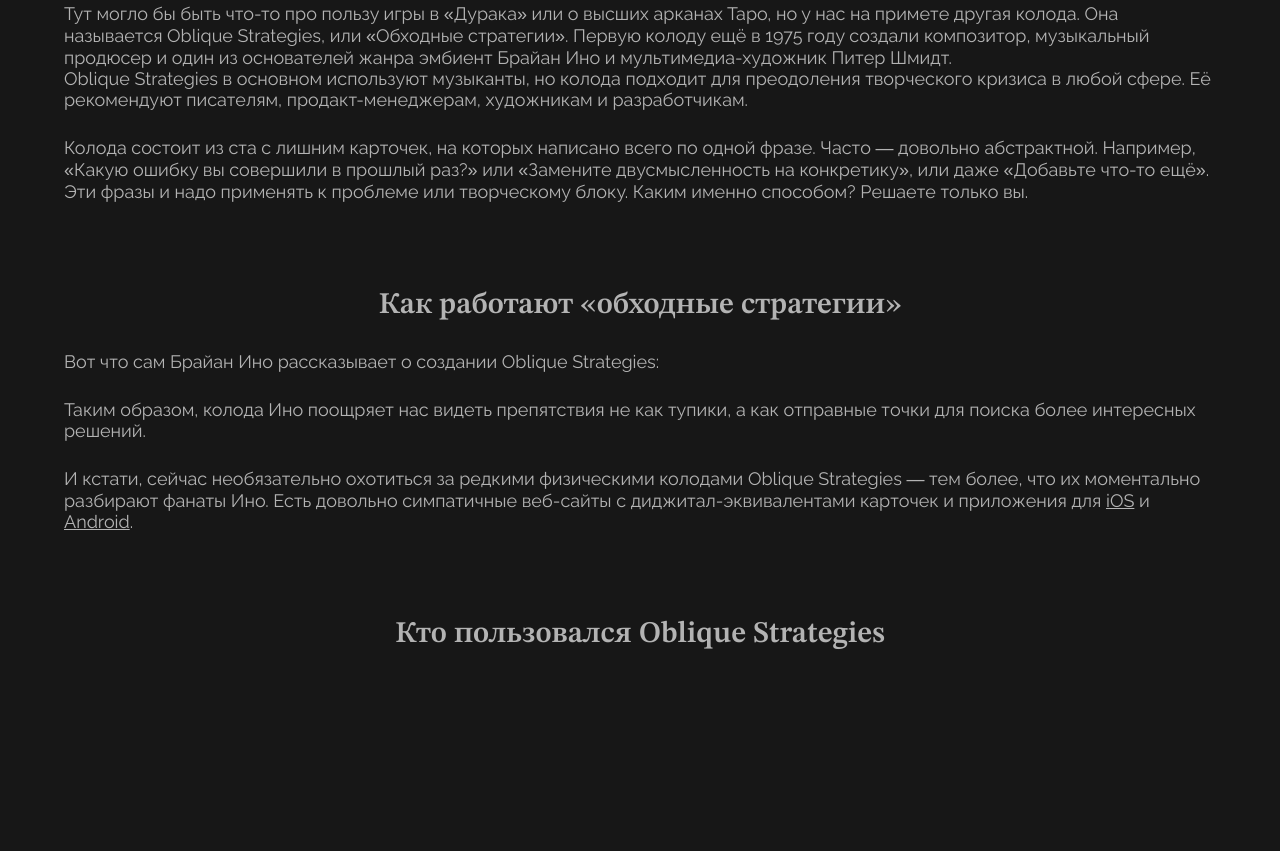
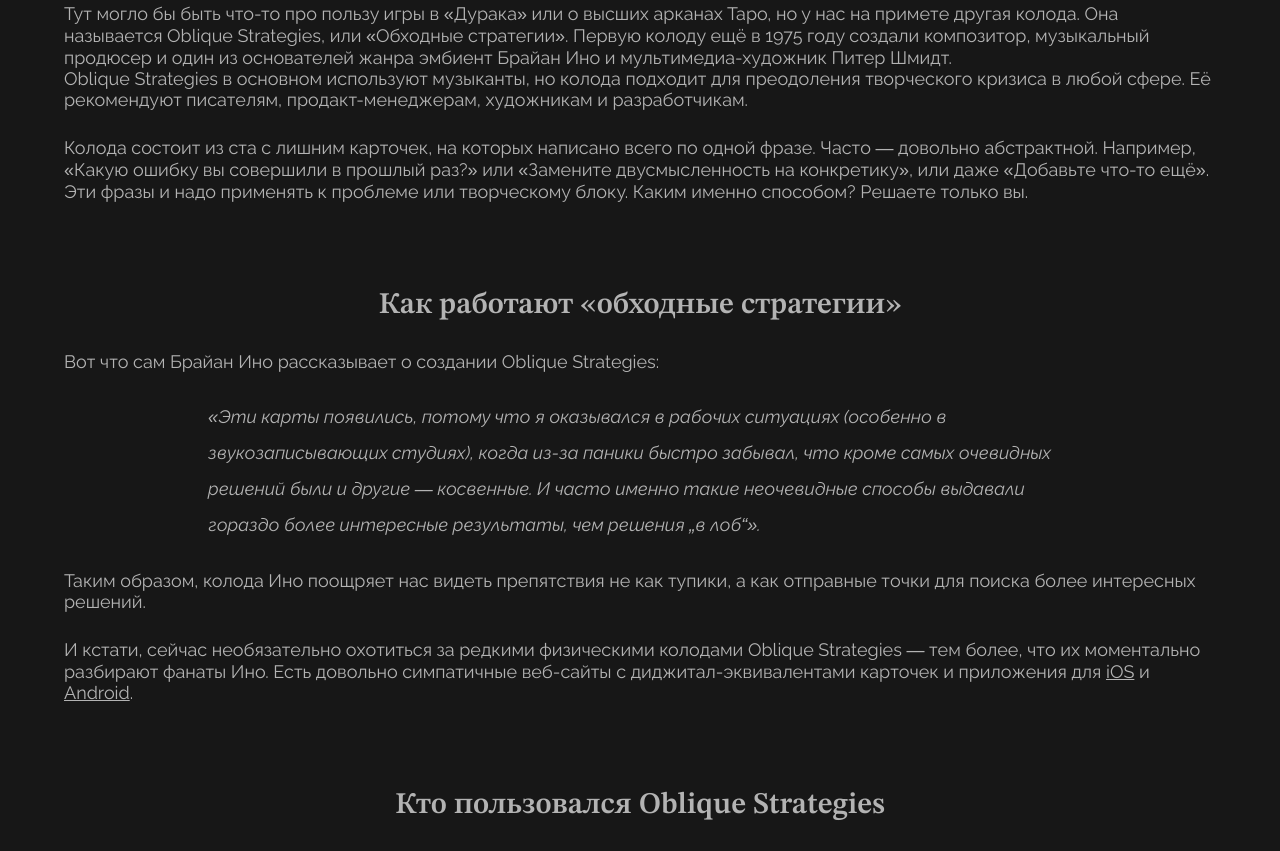
Before and after one commit to Brodyagados/karty-podskazhut, a plain HTML site: page index.html in a window 1280 px wide. Shown: the part 635-1486 px from the top of the page. Before the commit the page ends 1315 px from the top, so only its background shows below. Drawn offline with Linux system fonts and the light colour scheme.

Commit message:
Добавлена цитата

```diff
--- a/index.html
+++ b/index.html
@@ -44,6 +44,9 @@
         <p class="content__paragraph">
           Вот что сам Брайан Ино рассказывает о создании Oblique Strategies:
         </p>
+        <blockquote class="content__blockquote">
+          «Эти карты появились, потому что я оказывался в рабочих ситуациях (особенно в звукозаписывающих студиях), когда из-за паники быстро забывал, что кроме самых очевидных решений были и другие — косвенные. И часто именно такие неочевидные способы выдавали гораздо более интересные результаты, чем решения „в лоб“».
+        </blockquote>
         <p class="content__paragraph">
           Таким образом, колода Ино поощряет нас видеть препятствия не как тупики, а как отправные точки для поиска более интересных решений.
         </p>
--- a/styles/style.css
+++ b/styles/style.css
@@ -40,10 +40,7 @@
 }
 
 .content-section {
-  --inline-padding: 5vi;
-
-  padding-inline-start: var(--inline-padding);
-  padding-inline-end: var(--inline-padding);
+  padding-inline: 5vi;
 }
 
 .header {
@@ -72,10 +69,18 @@
   font-size: 18px;
 }
 
-.content__text-block > .content__paragraph:not(:last-of-type) {
+.content__text-block > .content__paragraph:not(:last-of-type),
+.content__text-block > .content__blockquote {
   margin-block-end: 1.5em;
 }
 
 .content__paragraph > a {
   color: inherit;
 }
+
+.content__blockquote {
+  inline-size: 75%;
+  margin-inline: auto;
+  font-style: italic;
+  line-height: 2;
+}
```
